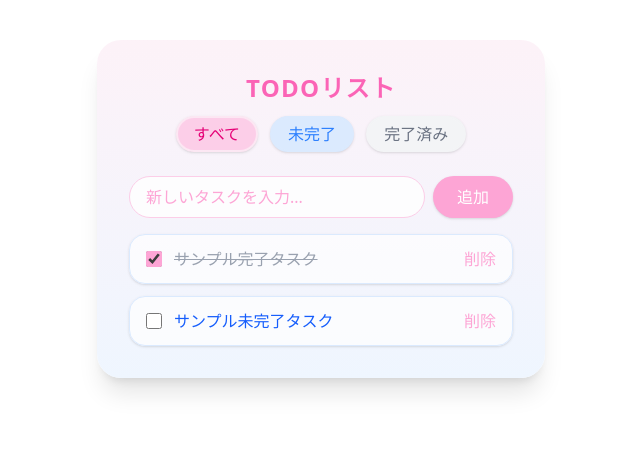
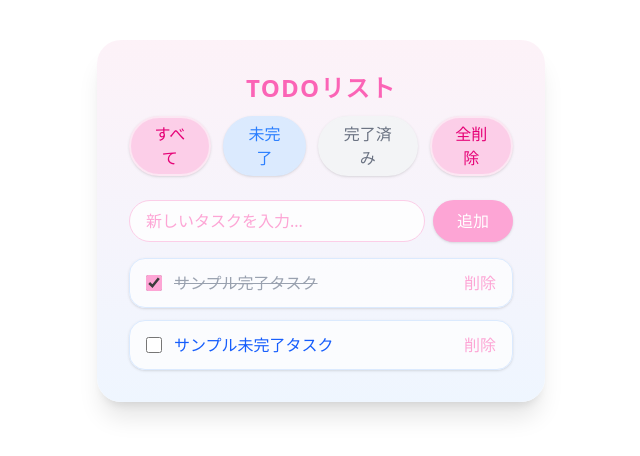
Before and after one commit to haisamarie/todo-list, a React (Vite) app: page / in a window 1280 px wide. Shown: the top 456 px of the page, without its empty margins (319-959 px from the left). Built offline with nearby package versions, Linux system fonts and the light colour scheme.

Commit message:
コンポーネントの追加: Layout, Title, BasicButtonを作成し、Appコンポーネントで使用

```diff
--- a/src/App.tsx
+++ b/src/App.tsx
@@ -1,10 +1,12 @@
+import { Layout } from "./components/Layout";
+import { Title } from "./components/Title";
+import { BasicButton } from "./components/BasicButton";
+
 function App() {
   return (
     <>
-      <div className="max-w-md mx-auto mt-10 bg-gradient-to-b from-pink-50 to-blue-50 shadow-xl rounded-3xl p-8">
-        <h1 className="text-2xl font-bold text-pink-400 mb-6 pb-3 text-center tracking-wider">
-          TODOリスト
-        </h1>
+      <Layout>
+        <Title text="TODOリスト" />
 
         {/* フィルター */}
         <div className="flex justify-center gap-3 mb-6">
@@ -17,6 +19,10 @@ function App() {
           <button className="px-4 py-1 rounded-full bg-gray-100 text-gray-500 font-semibold shadow hover:bg-gray-200 transition border-2 border-gray-100 focus:outline-none focus:ring-2 focus:ring-gray-200">
             完了済み
           </button>
+          <BasicButton
+            label="全削除"
+            onClick={() => alert("全削除機能は未実装です")}
+          />
         </div>
 
         {/* 追加フォーム */}
@@ -64,7 +70,7 @@ function App() {
             </button>
           </li>
         </ul>
-      </div>
+      </Layout>
     </>
   );
 }
--- /dev/null
+++ b/src/components/BasicButton/index.tsx
@@ -0,0 +1,15 @@
+type Props = {
+  label: string;
+  onClick: () => void;
+};
+
+export const BasicButton = ({ label, onClick }: Props) => {
+  return (
+    <button
+      onClick={onClick}
+      className="px-4 py-1 rounded-full bg-pink-200 text-pink-600 font-semibold shadow hover:bg-pink-300 transition border-2 border-pink-100 focus:outline-none focus:ring-2 focus:ring-pink-200"
+    >
+      {label}
+    </button>
+  );
+};
--- /dev/null
+++ b/src/components/Layout/index.tsx
@@ -0,0 +1,11 @@
+type Props = {
+  children: React.ReactNode;
+};
+
+export const Layout = ({ children }: Props) => {
+  return (
+    <div className="max-w-md mx-auto mt-10 bg-gradient-to-b from-pink-50 to-blue-50 shadow-xl rounded-3xl p-8">
+      {children}
+    </div>
+  );
+};
--- /dev/null
+++ b/src/components/Title/index.tsx
@@ -0,0 +1,11 @@
+type Props = {
+  text: string;
+};
+
+export const Title = ({ text }: Props) => {
+  return (
+    <h1 className="text-2xl font-bold text-pink-400 mb-6 pb-3 text-center tracking-wider">
+      {text}
+    </h1>
+  );
+};
```
